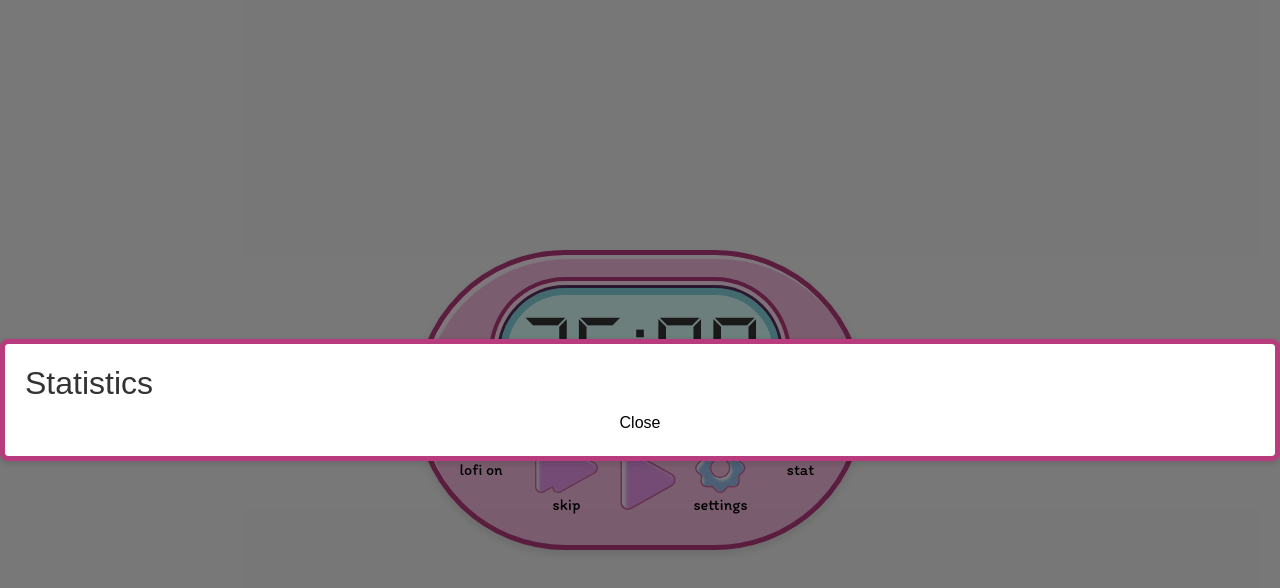
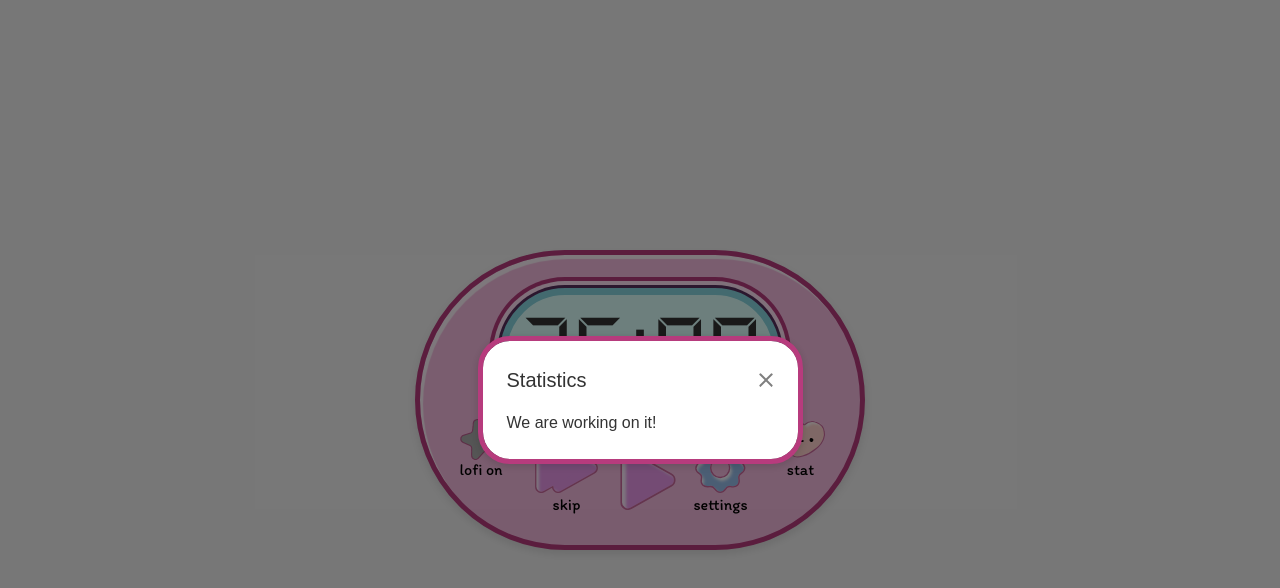
Before and after one commit to CyberPanCake3000/lofi-pomodoro, a Nuxt app: page / in a window 1280 px wide. Both pictures are taken after a click on the button "stat". Shown: the top 588 px of the page. Built offline with nearby package versions, Linux system fonts and the light colour scheme.

Commit message:
new stat modal window

```diff
--- a/components/StatModal.vue
+++ b/components/StatModal.vue
@@ -1,9 +1,16 @@
 <template>
-  <transition name="modal">
-    <div v-if="show" class="modal-overlay" @click="$emit('close')">
-      <div class="modal-content" @click.stop>
-        <h2>Statistics</h2>
-        <button @click="$emit('close')">Close</button>
+  <transition name="modal fade" tabindex="-1">
+    <div v-if="show" class="modal-overlay" @click="closeModal">
+      <div class="modal-dialog" @click.stop>
+        <div class='modal-content p-4'>
+          <div class="modal-header mb-3">
+            <h5 class="modal-title">Statistics</h5>
+            <button type="button" class="btn-close ms-auto" @click="closeModal" aria-label="Close"></button>
+          </div>
+          <div class="modal-body">
+            We are working on it!
+          </div>
+        </div>
       </div>
     </div>
   </transition>
@@ -15,6 +22,15 @@ export default {
   props: {
     show: Boolean,
   },
+  emits: ['close'],
+  setup(props, { emit }) {
+    const closeModal = () => {
+      localSettings.value = {...props.initialSettings};
+      emit('close');
+    };
+
+    return { closeModal };
+  }
 }
 </script>
 
@@ -34,16 +50,22 @@ export default {
 
 .modal-content {
   background-color: #fff;
-  padding: 20px;
-  border-radius: 8px;
   box-shadow: 0 2px 8px rgba(0, 0, 0, 0.15);
 }
 
-.modal-enter-active, .modal-leave-active {
+.modal-enter-active,
+.modal-leave-active {
   transition: opacity 0.3s;
 }
 
-.modal-enter-from, .modal-leave-to {
+.modal-enter-from,
+.modal-leave-to {
   opacity: 0;
 }
+
+.modal-dialog {
+  margin: 1.75rem auto;
+  min-width: 325px;
+  max-width: 350px;
+}
 </style>
```
